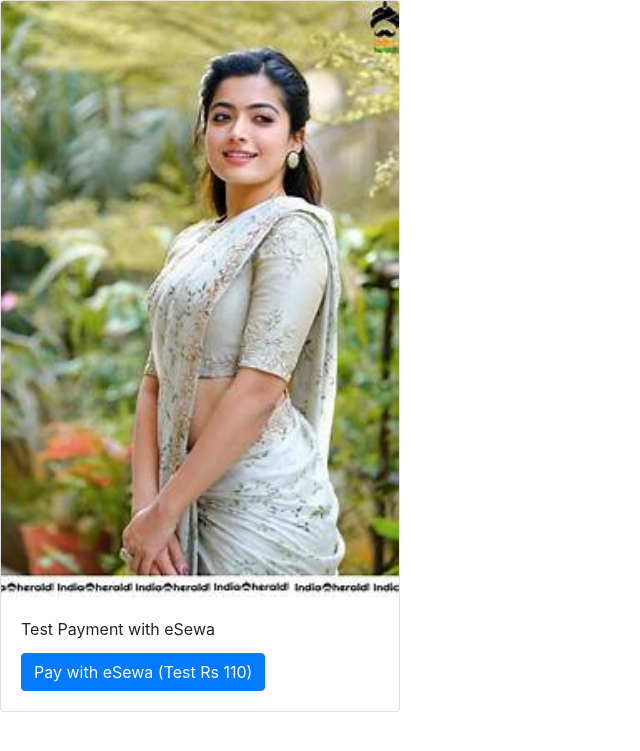
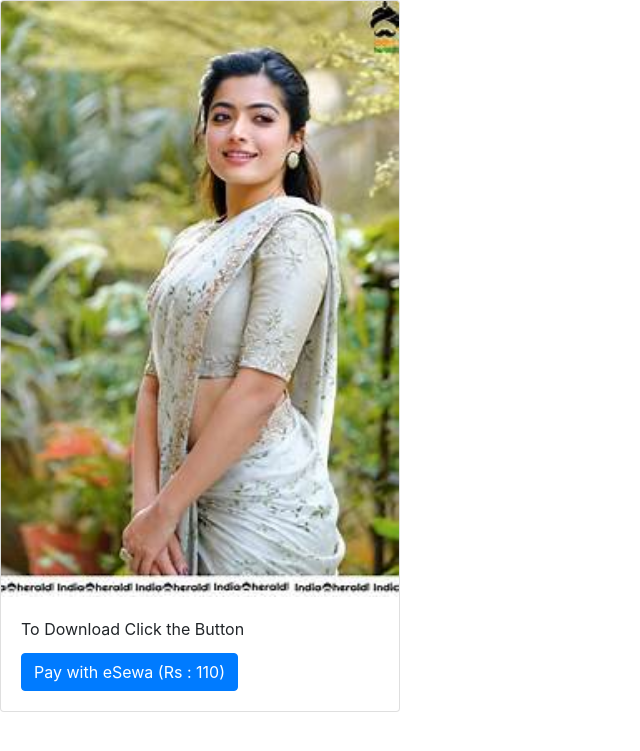
Before and after one commit to rabi443/esewa, a PHP site: page / in a window 1280 px wide. Shown: the top 751 px of the page, without its empty margins (0-640 px from the left). Run offline with PHP 8.4, Linux system fonts and the light colour scheme.

Commit message:
Update index.php

```diff
--- a/index.php
+++ b/index.php
@@ -28,7 +28,7 @@ $signature = base64_encode(hash_hmac('sha256', $message, $secret_key, true));
         <img src="love.jpg" alt="Thulo IMS" class="card-img-top">
         <div class="card-body">
             <div class="card-title">
-                Test Payment with eSewa
+                To Download Click the Button
             </div>
             <form action="<?php echo $epay_url ?>" method="POST">
                 <input type="hidden" name="amount" value="<?php echo $amount; ?>">
@@ -42,7 +42,7 @@ $signature = base64_encode(hash_hmac('sha256', $message, $secret_key, true));
                 <input type="hidden" name="failure_url" value="<?php echo $failedurl; ?>">
                 <input type="hidden" name="signed_field_names" value="total_amount,transaction_uuid,product_code">
                 <input type="hidden" name="signature" value="<?php echo $signature; ?>">
-                <input value="Pay with eSewa (Test Rs <?php echo $total_amount; ?>)" type="submit" class="btn btn-primary">
+                <input value="Pay with eSewa (Rs : <?php echo $total_amount; ?>)" type="submit" class="btn btn-primary">
             </form>
         </div>
     </div>
```
